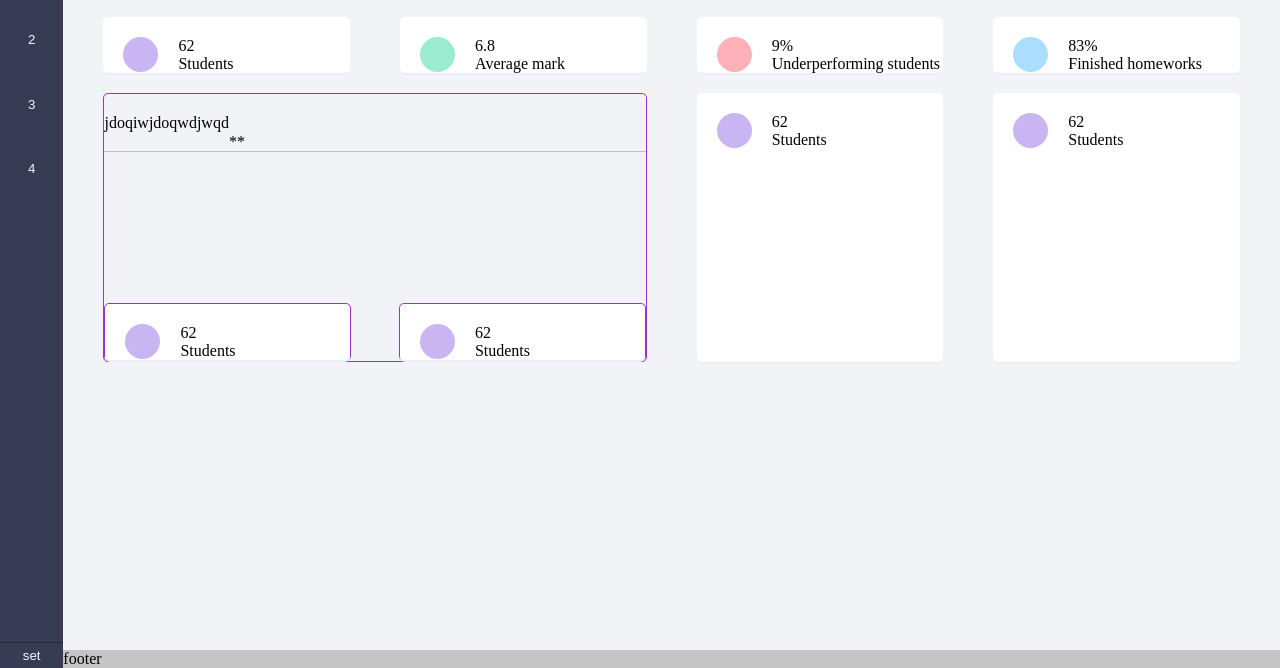
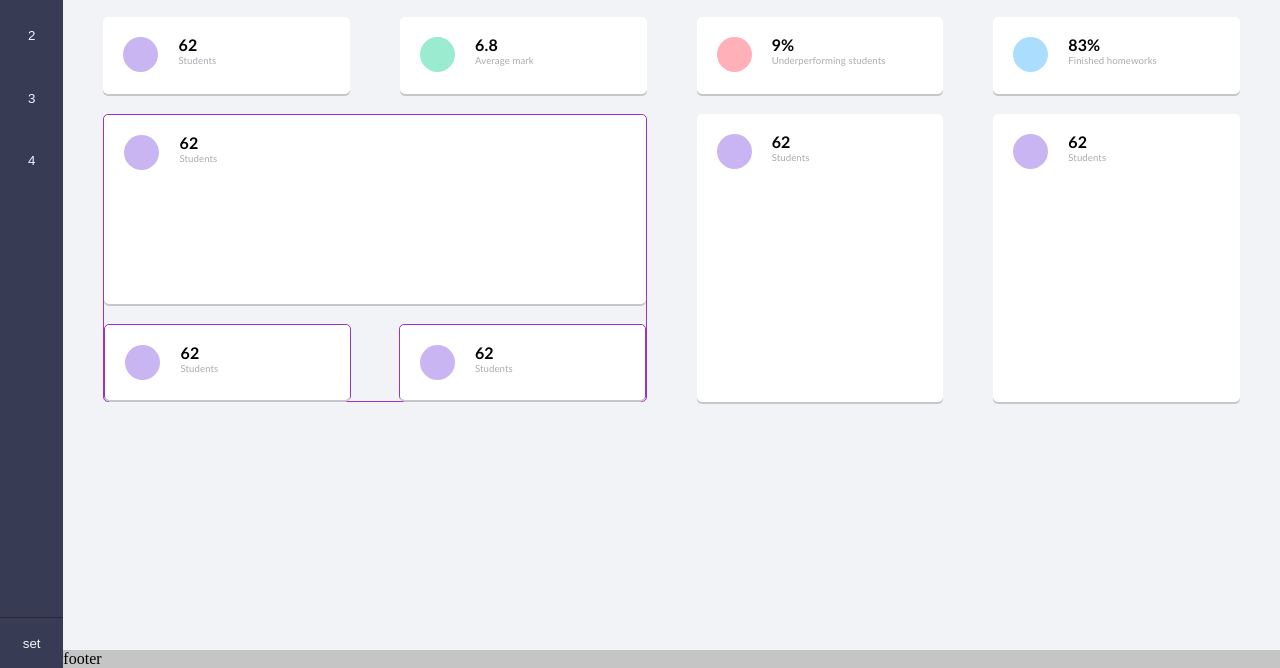
Before and after one commit to mroleg-git/myCSStests, a website built with webpack: page src/index.html in a window 1280 px wide. Shown: the part 132-800 px from the top of the page. Built offline with nearby package versions, Linux system fonts and the light colour scheme.

Commit message:
почистил переменные, работаю с колонками

```diff
--- a/src/index.html
+++ b/src/index.html
@@ -84,8 +84,8 @@
                     <div></div>
                 </div> -->
                 <div class="row">
-                    <div class="col-3 col-3__size__mod">
-                        <div class="widget">
+                    <div class="col-3 col-3__modified__a">
+                        <div class="widget widget__view--decorated">
                             <div class="widget__toolBar">
                                 <div class="widget__title"></div>
                                 <div class="widget__legend"></div>
@@ -100,8 +100,8 @@
                             </div>
                         </div>
                     </div>
-                    <div class="col-3 col-3__size__mod">
-                        <div class="widget">
+                    <div class="col-3 col-3__modified__a">
+                        <div class="widget widget__view--decorated">
                             <div class="widget__toolBar">
                                 <div class="widget__title"></div>
                                 <div class="widget__legend"></div>
@@ -116,8 +116,8 @@
                             </div>
                         </div>
                     </div>
-                    <div class="col-3 col-3__size__mod">
-                        <div class="widget">
+                    <div class="col-3 col-3__modified__a">
+                        <div class="widget widget__view--decorated">
                             <div class="widget__toolBar">
                                 <div class="widget__title"></div>
                                 <div class="widget__legend"></div>
@@ -132,8 +132,8 @@
                             </div>
                         </div>
                     </div>
-                    <div class="col-3 col-3__size__mod">
-                        <div class="widget">
+                    <div class="col-3 col-3__modified__a">
+                        <div class="widget widget__view--decorated">
                             <div class="widget__toolBar">
                                 <div class="widget__title"></div>
                                 <div class="widget__legend"></div>
@@ -151,22 +151,27 @@
                 </div>
 
                 <div class="row">
-                    <div class="col-6 col-6__size__mod">
-                        <div class="row">
+                    <div class="col-6 col-6__modified__a">
+                        <div class="row row__clear__margin">
                             <div class="col-12">
-                                <div class="schedule">
-                                    <div class="shedule__head">
-                                        <div class="shedule__text">jdoqiwjdoqwdjwqd</div>
-                                        <div class="shedule__element1">*</div>
-                                        <div class="shedule__element2">*</div>
+                                <div class="widget widget__view--decorated">
+                                    <div class="widget__toolBar">
+                                        <div class="widget__title"></div>
+                                        <div class="widget__legend"></div>
                                     </div>
-
-                                    <div class="shedule__body"></div>
+                                    <div class="widget__content schedule">
+                                        <div class="widget__iconframe widget__iconframe__clor0">
+                                            <div class="widget__icon"></div>
+                                        </div>
+                                        <div class="widget__value">62
+                                            <div class="widget__mark">Students</div>
+                                        </div>
+                                    </div>
                                 </div>
                             </div>
 
-                            <div class="col-6 col-3__2size__mod">
-                                <div class="widget">
+                            <div class="col-6 col-3__modified__b">
+                                <div class="widget widget__view--decorated">
                                     <div class="widget__toolBar">
                                         <div class="widget__title"></div>
                                         <div class="widget__legend"></div>
@@ -181,8 +186,8 @@
                                     </div>
                                 </div>
                             </div>
-                            <div class="col-6 col-3__2size__mod">
-                                <div class="widget">
+                            <div class="col-6 col-3__modified__b">
+                                <div class="widget widget__view--decorated">
                                     <div class="widget__toolBar">
                                         <div class="widget__title"></div>
                                         <div class="widget__legend"></div>
@@ -200,8 +205,8 @@
                         </div>
                     </div>
 
-                    <div class="col-3 col-3__size__mod">
-                        <div class="widget">
+                    <div class="col-3 col-3__modified__a">
+                        <div class="widget widget__view--decorated">
                             <div class="widget__toolBar">
                                 <div class="widget__title"></div>
                                 <div class="widget__legend"></div>
@@ -217,8 +222,8 @@
                         </div>
                     </div>
 
-                    <div class="col-3 col-3__size__mod">
-                        <div class="widget">
+                    <div class="col-3 col-3__modified__a">
+                        <div class="widget widget__view--decorated">
                             <div class="widget__toolBar">
                                 <div class="widget__title"></div>
                                 <div class="widget__legend"></div>
--- a/src/scss/index.scss
+++ b/src/scss/index.scss
@@ -7,5 +7,5 @@
 @import "/src/scss/scssModules/content.scss";
 @import "/src/scss/scssModules/dashboard.scss";
 @import "/src/scss/scssModules/grid.scss";
-@import "/src/scss/scssModules/data.scss";
+@import "/src/scss/scssModules/widget.scss";
 @import "/src/scss/scssModules/footer.scss";
--- a/src/scss/scssModules/content.scss
+++ b/src/scss/scssModules/content.scss
@@ -5,6 +5,8 @@
 
   display: flex;
   flex-direction: column;
+
+  overflow-y: auto;
 }
 .content__decoration--c {
   background-color: #f2f3f7;
--- a/src/scss/scssModules/dashboard.scss
+++ b/src/scss/scssModules/dashboard.scss
@@ -1,9 +1,7 @@
 .dashboard {
   width: 100%;
-  //@include convertHeightToPercent($layoutHeight, 154px);
-  @include minSizes_px(($dashboardMinWidth / 2), $dashboardMinHeight);
-
   display: flex;
+  flex-wrap: wrap;
   align-items: center;
 }
 // доделать!!!
--- a/src/scss/scssModules/grid.scss
+++ b/src/scss/scssModules/grid.scss
@@ -1,45 +1,27 @@
-// // //сетка на float- ах
-// // .row_2 {
-// //   display: flex;
-// //   flex-wrap: wrap;
-// //   justify-content: space-between;
-// //   > div {
-// //     //@include grid(20px, 4, 5%);
-// //     border: darkred 1px solid;
-// //   }
-// // }
-
-// // сделал сетку на флексах
-// .row_1 {
-//   @include grid(20px);
-//   > div {
-//     @include cols(4, 5%);
-//     border: darkred 1px solid;
-//   }
-// }
-
 .row {
   margin-top: 20px;
   display: flex;
   flex-wrap: wrap;
   justify-content: space-between;
-
-  // border: chartreuse 2px dotted;
+}
+.row__clear__margin {
+  margin: 0px;
 }
 
-.col-3__size__mod {
-  max-width: (100% / ($lTopBarW / $lDashboardWidgetW));
-  min-width: $widgetMinW;
-  min-height: $widgetMinH;
+.col-3__modified__a {
+  max-width: 21.7033%;
+  min-width: (395px * $scale);
+  min-height: (154px * $scale);
 }
-.col-3__2size__mod {
-  max-width: (200% / ($lTopBarW / ($lDashboardWidgetW + 20px)));
-  min-height: $widgetMinH;
+.col-3__modified__b {
+  margin-top: 20px;
+  max-width: (200% / (1820px / (395px + 20px))); // 20px
+  min-height: (154px * $scale);
 }
 
-.col-6__size__mod {
-  max-width: (100% / ($lTopBarW / ($lDashboardScheduleW + 40px)));
-  min-height: $sheduleMinH;
+.col-6__modified__a {
+  max-width: (100% / (1820px / (830px + 40px))); // 40px
+  min-height: (378px * $scale);
 }
 
 .col-1 {
@@ -80,3 +62,23 @@
 .col-12 {
   width: $col12;
 }
+
+// // //сетка на float- ах
+// // .row_2 {
+// //   display: flex;
+// //   flex-wrap: wrap;
+// //   justify-content: space-between;
+// //   > div {
+// //     //@include grid(20px, 4, 5%);
+// //     border: darkred 1px solid;
+// //   }
+// // }
+
+// // сделал сетку на флексах
+// .row_1 {
+//   @include grid(20px);
+//   > div {
+//     @include cols(4, 5%);
+//     border: darkred 1px solid;
+//   }
+// }
--- a/src/scss/scssModules/sidebar.scss
+++ b/src/scss/scssModules/sidebar.scss
@@ -1,7 +1,8 @@
 .sidebar {
-  @include convertWidthToPercent($layoutWidth, $lSideBarW);
-  //width = 100% /(1920px / 100px)
+  width: $sidebarWidth;
   height: 100%;
+  min-width: $sidebarMin_W;
+  min-height: $sidebarMin_H;
   display: flex;
   flex-direction: column;
 }
@@ -11,8 +12,9 @@
 .sidebar__logo {
   //  background-image: url(../adds/toolLogo.png);
   width: 100%;
-  @include convertHeightToPercent($layoutHeight, $lSideBar_BtnH);
-  @include minSizes_px($sideBarBtnMin_W, $sideBarBtnMin_H);
+  height: $sidebarBtnHeight;
+  min-width: $sidebarMin_W;
+  min-height: $sidebarBtnMin_H;
 
   //затычка...
   background-color: blueviolet;
@@ -28,8 +30,9 @@
 
 .sidebar__btn {
   width: 100%;
-  @include convertHeightToPercent($layoutHeight, $lSideBar_BtnH);
-  @include minSizes_px($sideBarBtnMin_W, $sideBarBtnMin_H);
+  height: $sidebarBtnHeight;
+  min-width: $sidebarMin_W;
+  min-height: $sidebarBtnMin_H;
 
   background: #373b53;
   border: none;
--- a/src/scss/scssModules/topbar.scss
+++ b/src/scss/scssModules/topbar.scss
@@ -1,9 +1,10 @@
 .topbar {
   width: 100%;
-  @include convertHeightToPercent($layoutHeight, $lTopBarH);
-  @include minSizes_px($topBarMinWidth, $topBarMinHeight);
+  height: $topbarHeight;
+  min-height: $topbarMin_H;
 
   display: flex;
+  flex-wrap: wrap;
 }
 .topbar__decoration--c {
   background-color: yellow;
--- a/src/scss/scssModules/data.scss
+++ b/src/scss/scssModules/widget.scss
@@ -1,17 +1,28 @@
 .widget {
+  display: flex;
+  flex-direction: column;
+
   width: 100%;
   height: 100%;
+}
+.widget__view--decorated {
+  background: #ffffff;
+  box-shadow: 0 2px #c7c7ca;
+  border-radius: 5px;
+}
+
+.widget__toolBar {
+  display: flex;
+  align-items: flex-end;
+  // border-bottom: #bdbfc5 solid 1px;
+}
+.widget__title {
+}
+.widget__legend {
 }
 
 .widget__content {
   display: flex;
-
-  width: 100%;
-  height: 100%;
-
-  background: #ffffff;
-  box-shadow: 0 2px #ededf6;
-  border-radius: 5px;
 }
 .widget__iconframe {
   width: 35px;
@@ -21,6 +32,7 @@
 }
 .widget__icon {
 }
+
 .widget__iconframe__clor0 {
   background: rgba(112, 59, 219, 0.377);
   border-radius: 50%;
@@ -46,37 +58,33 @@
   border-radius: 50%;
 }
 .widget__value {
+  display: flex;
+  flex-direction: column;
+  align-items: flex-start;
   margin-top: 20px;
   margin-left: 20px;
+
+  font-family: "Trebuchet MS", "Lucida Sans Unicode", "Lucida Grande",
+    "Lucida Sans", Arial, sans-serif;
+  font-weight: 600;
+  font-size: 1rem;
+  line-height: 100%;
+  letter-spacing: 0.01em;
 }
 .widget__mark {
+  font-family: sans-serif;
+  font-family: "Trebuchet MS", "Lucida Sans Unicode", "Lucida Grande",
+    "Lucida Sans", Arial, sans-serif;
+  font-style: normal;
+  font-weight: 500;
+  font-size: 0.6rem;
+  line-height: 16px;
+  letter-spacing: 0.01em;
+
+  color: #a9abb1;
 }
 
 .schedule {
   height: (378px / 2);
   //   flex: 0 0 calc(830px / 2);
-  // margin-top: 5%;
-  // height: calc(378px / 2);
-  // border: solid 1px red;
-
-  // background: #ffffff;
-  // box-shadow: 0 2px #ededf6;
-  // border-radius: 5px;
 }
-.shedule__head {
-  display: flex;
-  align-items: flex-end;
-  border-bottom: #bdbfc5 solid 1px;
-}
-.shedule__text {
-  height: 37px;
-}
-.shedule__element1 {
-}
-.shedule__element2 {
-}
-.shedule__body {
-}
-
-.list {
-}
--- a/src/scss/scssModules/wrappers.scss
+++ b/src/scss/scssModules/wrappers.scss
@@ -15,12 +15,12 @@ body {
 .pagewraper {
   display: flex;
   @include sizes(100%, 100%);
-  @include minSizes_px($pageMinWidth, $pageMinHeight);
+  // @include minSizes_px($pageMinWidth, $pageMinHeight);
 }
 
 .contentwraper {
   display: flex;
   flex-direction: column;
   @include sizes(100%, 100%);
-  @include minSizes_px($contentMinWidth, $contentMinHeight);
+  // @include minSizes_px($contentMinWidth, $contentMinHeight);
 }
```
Also changed, not shown: src/scss/scssModules/mixins.scss (+12 -10 lines), src/scss/scssModules/variables.scss (+38 -58 lines), dist/index.html, dist/main.css, 2 other files.
